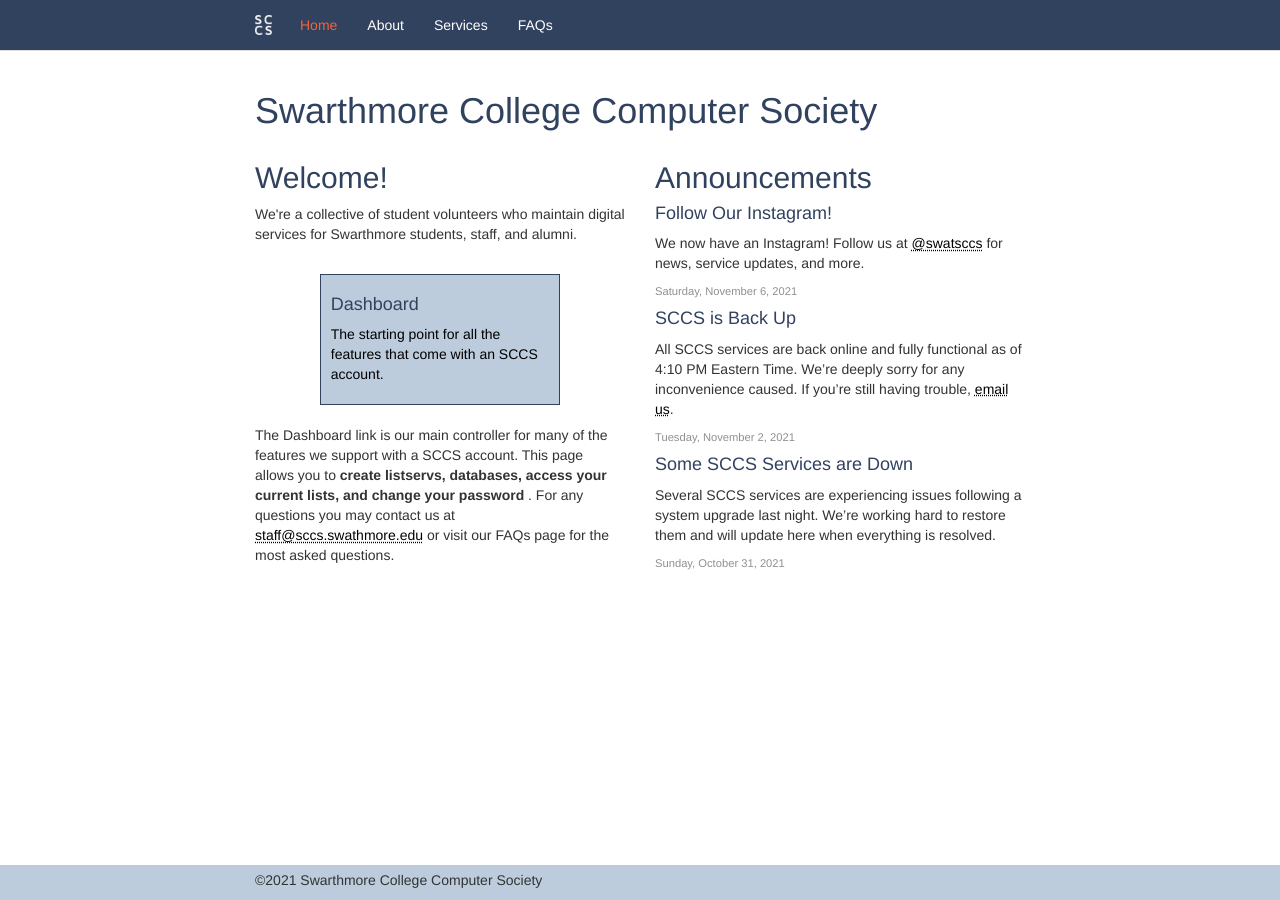
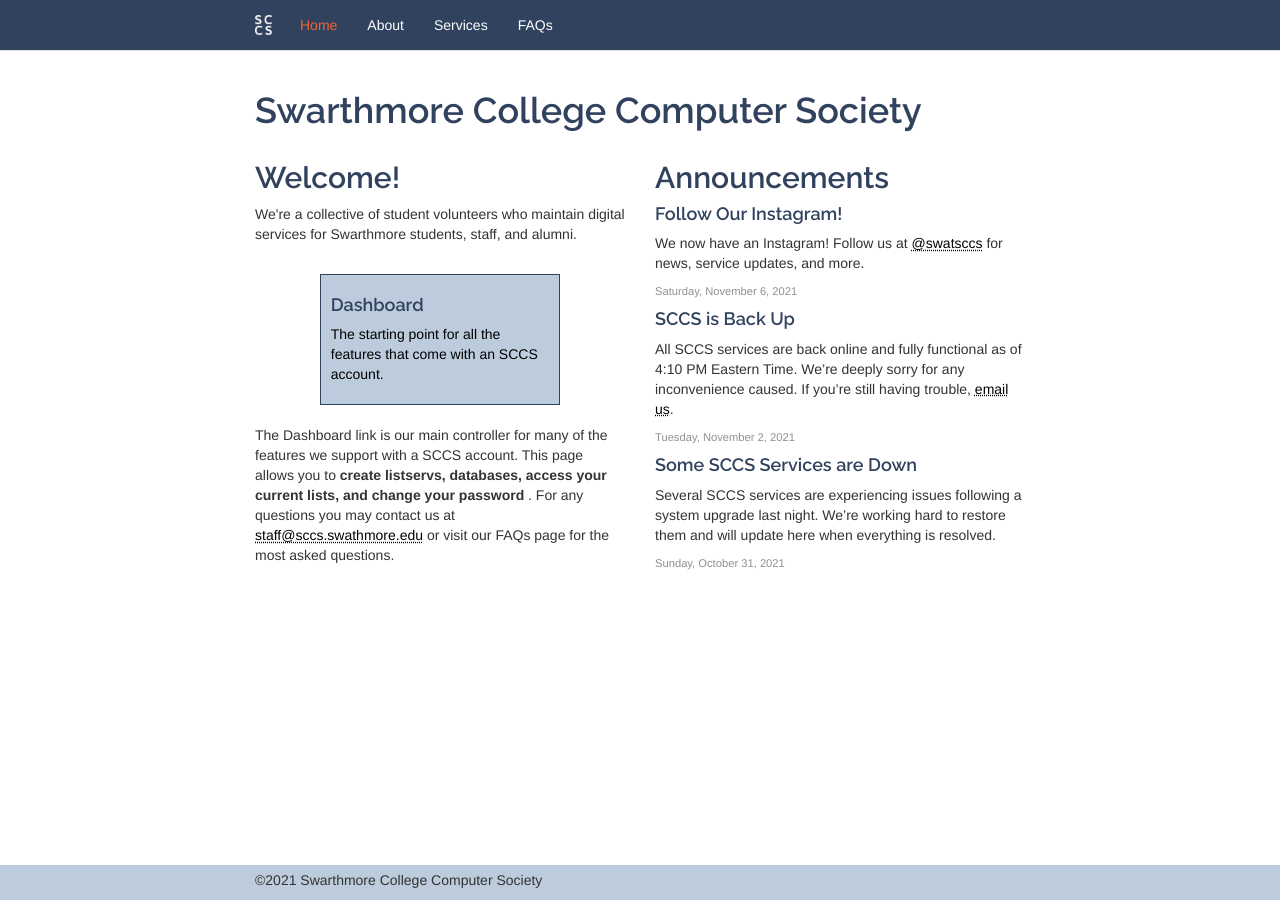
Before and after one commit to swat-sccs/sccs-home, a Jekyll site: the page built from index.html, in a window 1280 px wide. Built offline with Jekyll 4.4.1, drawn with Linux system fonts in a browser that asks for light colours.

Commit message:
Use Raleway

```diff
--- a/_includes/head.html
+++ b/_includes/head.html
@@ -10,4 +10,8 @@
   <link rel="stylesheet" href="{{ base }}/css/bootstrap.min.css">
 
   <link rel="stylesheet" href="{{ base }}/css/styles.css">
+
+  <style>
+    @import url('https://fonts.googleapis.com/css2?family=Raleway:wght@600&display=swap');
+  </style>
 </head>
--- a/css/styles.scss
+++ b/css/styles.scss
@@ -6,5 +6,9 @@
 @import "faqs";
 
 #content section:not(:first-of-type) {
-  border-top: none !important;
+  border-top: none;
 }
+
+.h1, .h2, .h3, .h4, .h5, .h6, h1, h2, h3, h4, h5, h6 {
+  font-family: 'Raleway',"Helvetica Neue",Helvetica,Arial,sans-serif;
+}
```
